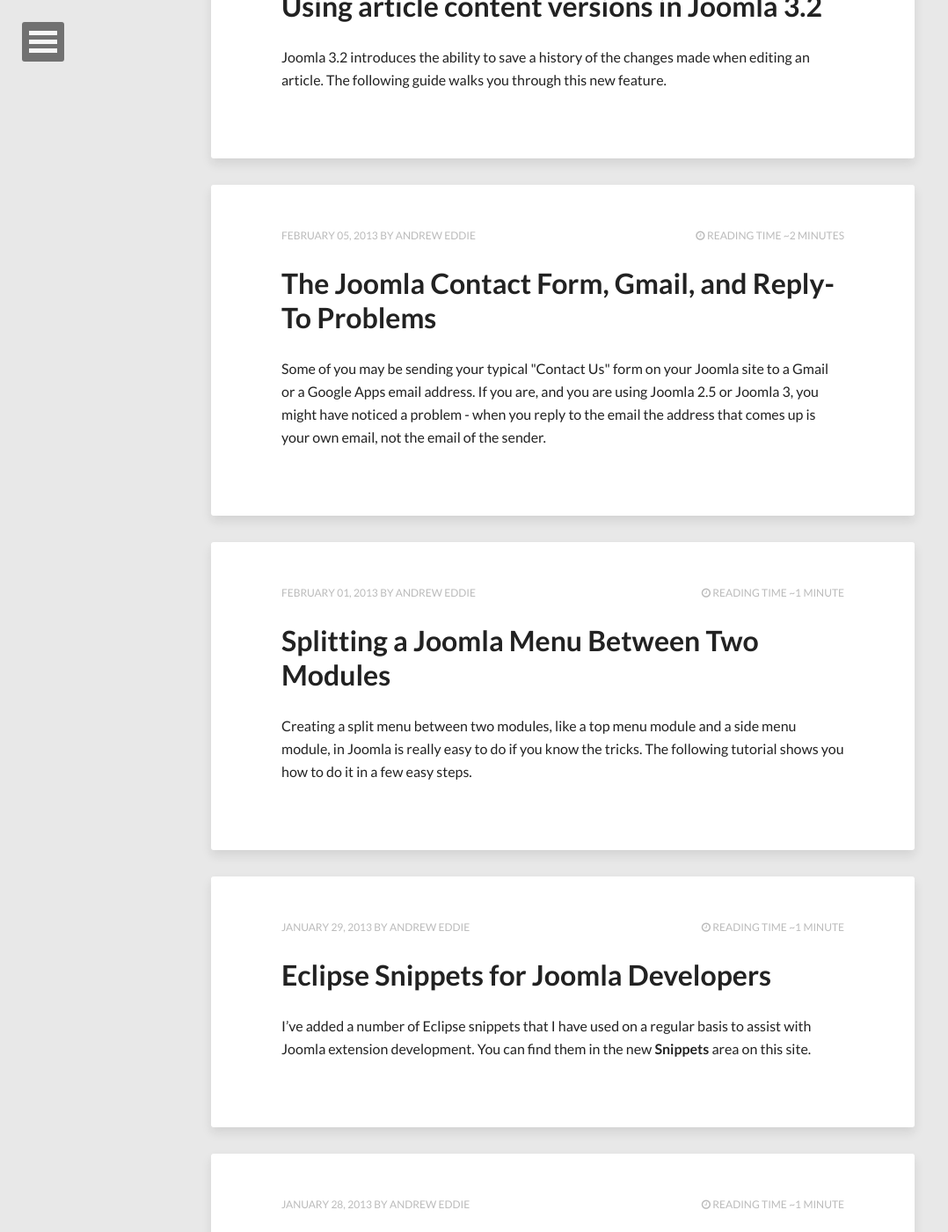
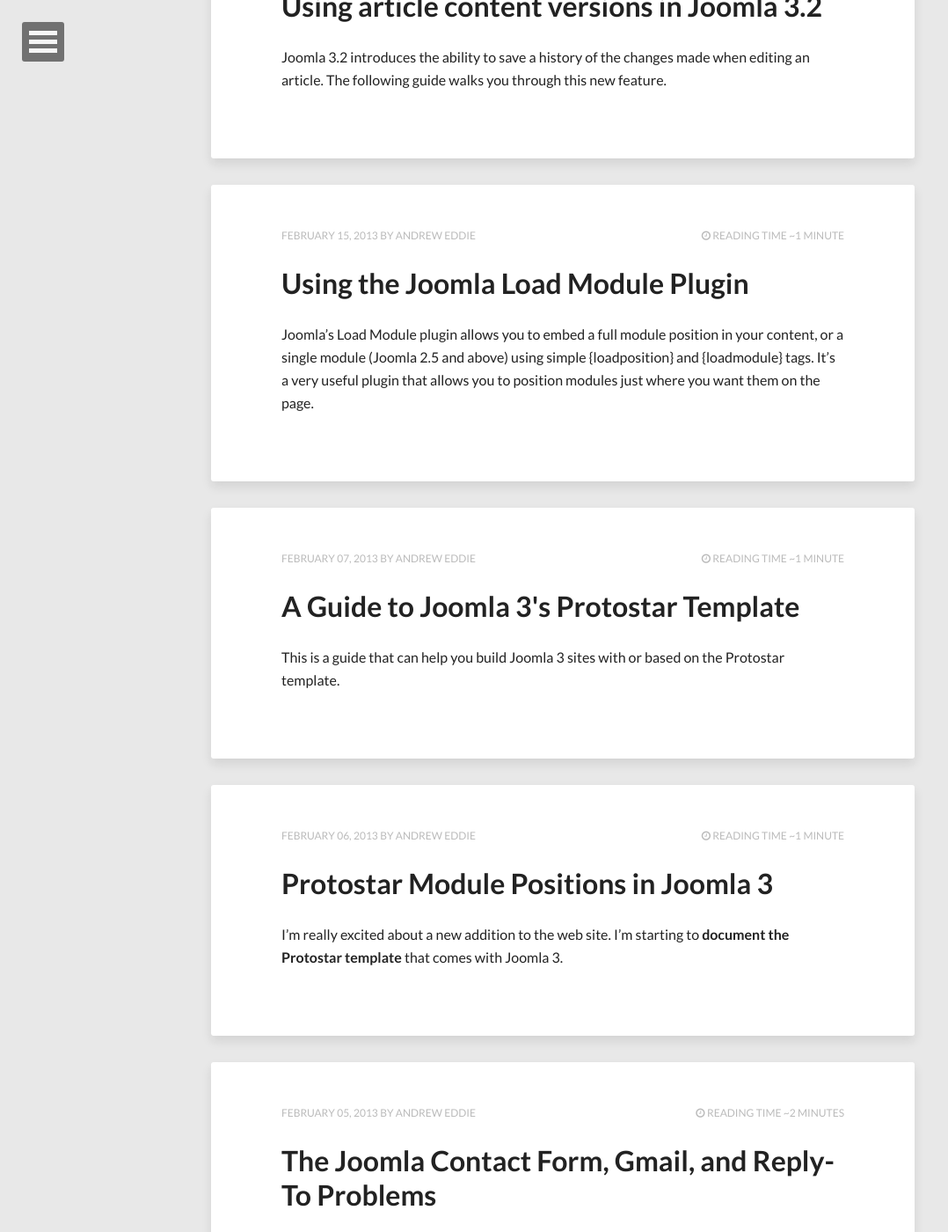
Before and after one commit to eddieajau/eddieajau.github.io, a Jekyll site: the page built from index.html, in a window 1280 px wide and 1400 px high, scrolled down 555 px. Shown: the whole window at 88% size, without its empty margins (0-1078 px from the left). Built offline with Jekyll 4.4.1, drawn with Linux system fonts in a browser that asks for light colours; nearby versions of some CDN libraries; the list of posts is cut into pages by our own code; comment, search, counter and statistics services are not loaded; some of the changed text lies outside the part shown.

Commit message:
Migrating learn posts.

```diff
--- /dev/null
+++ b/_posts/2013/2013-02-05-protostar-module-positions-in-joomla-3.md
@@ -0,0 +1,22 @@
+---
+layout:      post
+title:       Protostar Module Positions in Joomla 3
+description: You can find information about Joomla 3's Protostar template module positions and module styles in Learn the Art of Joomla's new slideshow - A Guide to Joomla 3's Protostar Template.
+date:        2013-02-05 19:29:17
+category:    joomla
+image:
+  thumb:      vendor/joomla.png
+  feature:    abstract-8.jpg
+  credit:     dargadgetz
+  creditlink: http://www.dargadgetz.com/ios-7-abstract-wallpaper-pack-for-iphone-5-and-ipod-touch-retina/
+---
+I'm really excited about a new addition to the web site. I'm starting to **[document the Protostar template][0]** that comes with Joomla 3\.
+
+While I don't claim to be a template design guru, I do need to know how a template is structured to build a Joomla site. Late last year (2012) I decided to refresh **[www.theartofjoomla.com][1]** (long story short: I wanted to add Disqus comments; wanted to do it using JForm; JForm not available in Joomla 1.5; Joomla upgrade requried). I decided to go with Joomla 3 because it had almost everything I needed and I wanted to teach myself to use some of the new features in both Joomla 3 and the templates. However, when it came to crafting the user experience, which for me involves a lot of module switching, I had a hard time finding information for how to milk the hidden power of the new Twitter Bootstrap system in Protostar.
+
+There simply isn't a lot of information about it (at the time of writing), certainly not in a single resource that you can refer to like you would find on any template club site. So I've decided to build a **[guide for Protostar][0]** as I learn about more about it myself. For now, it covers one of the most important parts of the template and that's the module positions. It also covers the custom module styles that come with Protostar.
+
+There's obviously a lot more to put into the Protostar guide but if you do use it for a base, I hope the guide is a valuable bookmark for you. If you have ideas about what else you'd like to know, or have ideas about how to improve the guide, please let me know. I already have the various menu styles and typography on my list, as well as also documenting the Beez3 template in a similar fashion (I've already noticed some big differences).
+
+[0]: http://learn.theartofjoomla.com/building-sites/a-guide-to-joomla-3-protostar-template.html
+[1]: http://www.theartofjoomla.com
--- /dev/null
+++ b/_posts/2013/2013-02-06-a-guide-to-joomla-3-protostar-template.md
@@ -0,0 +1,28 @@
+---
+layout:      post
+title:       A Guide to Joomla 3's Protostar Template
+description: This is a guide that can help you build Joomla 3 sites with or based on the Protostar template. It shows Protostar module positions; menu styles nav-pills, nav-list and nav-tabs; the error page; the component page.
+date:        2013-02-06 18:00:45
+categories:  [joomla, slides]
+image:
+  thumb:      vendor/joomla.png
+  feature:    abstract-8.jpg
+  credit:     dargadgetz
+  creditlink: http://www.dargadgetz.com/ios-7-abstract-wallpaper-pack-for-iphone-5-and-ipod-touch-retina/
+---
+
+This is a guide that can help you build Joomla 3 sites with or based on the Protostar template.
+
+<div style="text-align: center;">
+	<iframe allowfullscreen="" frameborder="0" height="421" marginheight="0" marginwidth="0" mozallowfullscreen="" scrolling="no" src="http://www.slideshare.net/slideshow/embed_code/16368991?rel=0" style="border:1px solid #CCC;border-width:1px 1px 0;margin-bottom:5px" webkitallowfullscreen="" width="512"></iframe>
+</div>
+
+The guide currently includes information about the following aspects of the template:
+
+* The module positions in Protostar
+* The custom module styles (chrome) that come with Protostar
+* The nav-pills, nav-list and nav-tabs menu styles.
+* The error page (`templates/protostar/error.php`)
+* The component (popup / modal) page (`templates/protostar/component.php`)
+
+If you'd like to see any other information added to this guide, please leave a comment below.
--- /dev/null
+++ b/_posts/2013/2013-02-15-using-the-joomla-load-module-plugin.md
@@ -0,0 +1,20 @@
+---
+layout:      post
+title:       Using the Joomla Load Module Plugin
+description: Joomla's Load Module plugin allows you to embed a full module position in your content, or a single module (Joomla 2.5 and above) using simple {loadposition} and {loadmodule} tags.
+date:        2013-02-15 02:17:49
+categories:  [joomla, slides]
+image:
+  thumb:      vendor/joomla.png
+  feature:    abstract-8.jpg
+  credit:     dargadgetz
+  creditlink: http://www.dargadgetz.com/ios-7-abstract-wallpaper-pack-for-iphone-5-and-ipod-touch-retina/
+---
+
+Joomla's Load Module plugin allows you to embed a full module position in your content, or a single module (Joomla 2.5 and above) using simple {loadposition} and {loadmodule} tags. It's a very useful plugin that allows you to position modules just where you want them on the page.
+
+The following tutorial provides a comprehensive guide for how to use this plugin effectively and all the options available to you.
+
+<div style="text-align: center; ">
+	<iframe allowfullscreen="" frameborder="0" height="421" marginheight="0" marginwidth="0" mozallowfullscreen="" scrolling="no" src="http://www.slideshare.net/slideshow/embed_code/16519286" style="border:1px solid #CCC;border-width:1px 1px 0;margin-bottom:5px" webkitallowfullscreen="" width="512"></iframe>
+</div>
```
Also changed, not shown: _pages/terms.md (+1 -1 lines), _posts/2013/2013-09-17-using-article-content-versions-in-joomla-3.md (+2 -3 lines), 2 other files.
